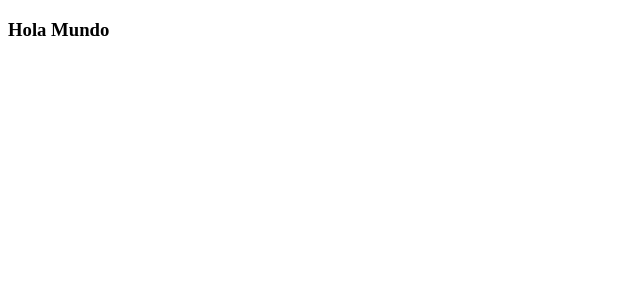
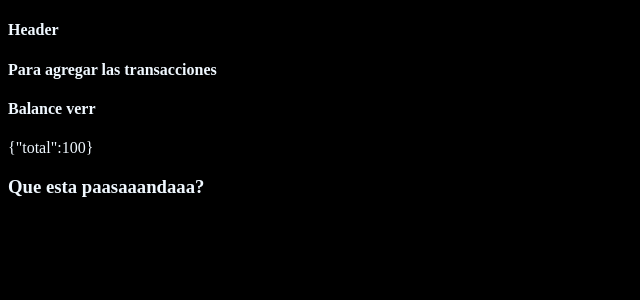
Before and after one commit to nadiamartel/Control-de-Gastos-App, a React (Vite) app: page / in a window 1280 px wide. Shown: the top 300 px of the page, without its empty margins (0-640 px from the left). Built offline with nearby package versions, Linux system fonts and the light colour scheme.

Commit message:
add context

```diff
--- a/src/App.jsx
+++ b/src/App.jsx
@@ -1,9 +1,17 @@
+import Balance from "./components/Balance";
+import Header from "./components/Header";
+import Transaction from "./components/TransactionForm";
+import { GlobalProvider } from "./context/globalState";
+
 function App() {
   return (
-    <div>
-      <h3>Hola Mundo</h3>
-    </div>
+    <GlobalProvider>
+      <Header/>
+      <Transaction/>
+      <Balance/>
+      <h3>Que esta paasaaandaaa?</h3>
+    </GlobalProvider>
   )
 }
 
-export default App
+export default App;
--- /dev/null
+++ b/src/components/Balance.jsx
@@ -0,0 +1,18 @@
+import { useGlobalState } from "../context/globalState";
+
+function Balance(){
+
+    const data = useGlobalState();
+
+
+    return(
+        <div>
+            <h4>Balance verr</h4>
+            <section>
+                {JSON.stringify(data)}
+            </section>
+        </div>
+    )
+}
+
+export default Balance;
--- /dev/null
+++ b/src/components/Header.jsx
@@ -0,0 +1,10 @@
+
+function Header() {
+    return(
+        <div>
+            <h4>Header</h4>
+        </div>
+    )
+}
+
+export default Header;
--- /dev/null
+++ b/src/components/TransactionForm.jsx
@@ -0,0 +1,10 @@
+
+function Transaction() {
+    return(
+        <div>
+            <h4>Para agregar las transacciones</h4>
+        </div>
+    )
+}
+
+export default Transaction;
--- /dev/null
+++ b/src/context/GlobalState.jsx
@@ -0,0 +1,12 @@
+import { createContext, useContext} from "react";
+
+export const Context = createContext();
+
+export const useGlobalState = () => {
+    const context = useContext(Context)
+    return context
+}
+
+export const GlobalProvider = ({ children }) => {
+    return <Context.Provider value={{total:100}}>{children}</Context.Provider>
+}
--- a/src/index.css
+++ b/src/index.css
@@ -0,0 +1,4 @@
+body{
+  background-color: black;
+  color: aliceblue;
+}
```
Also changed, not shown: src/App.css (deleted).
